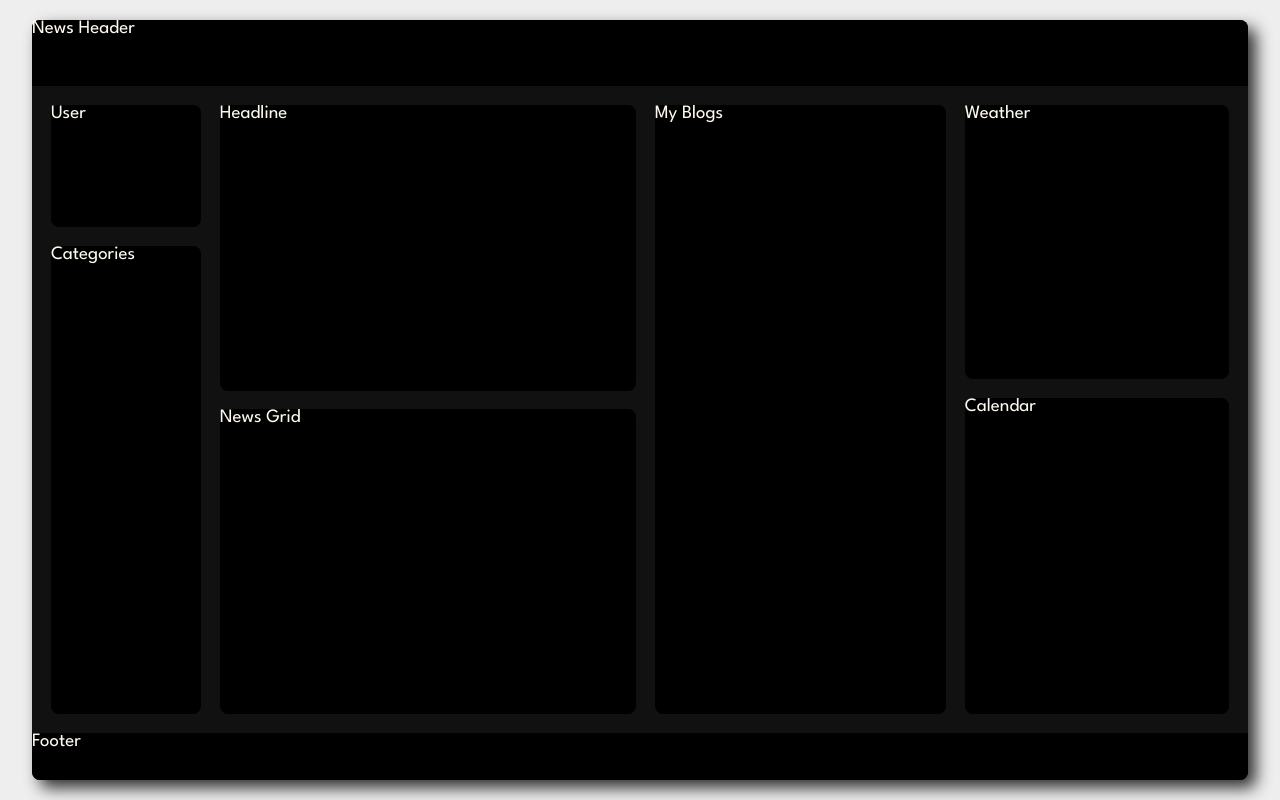
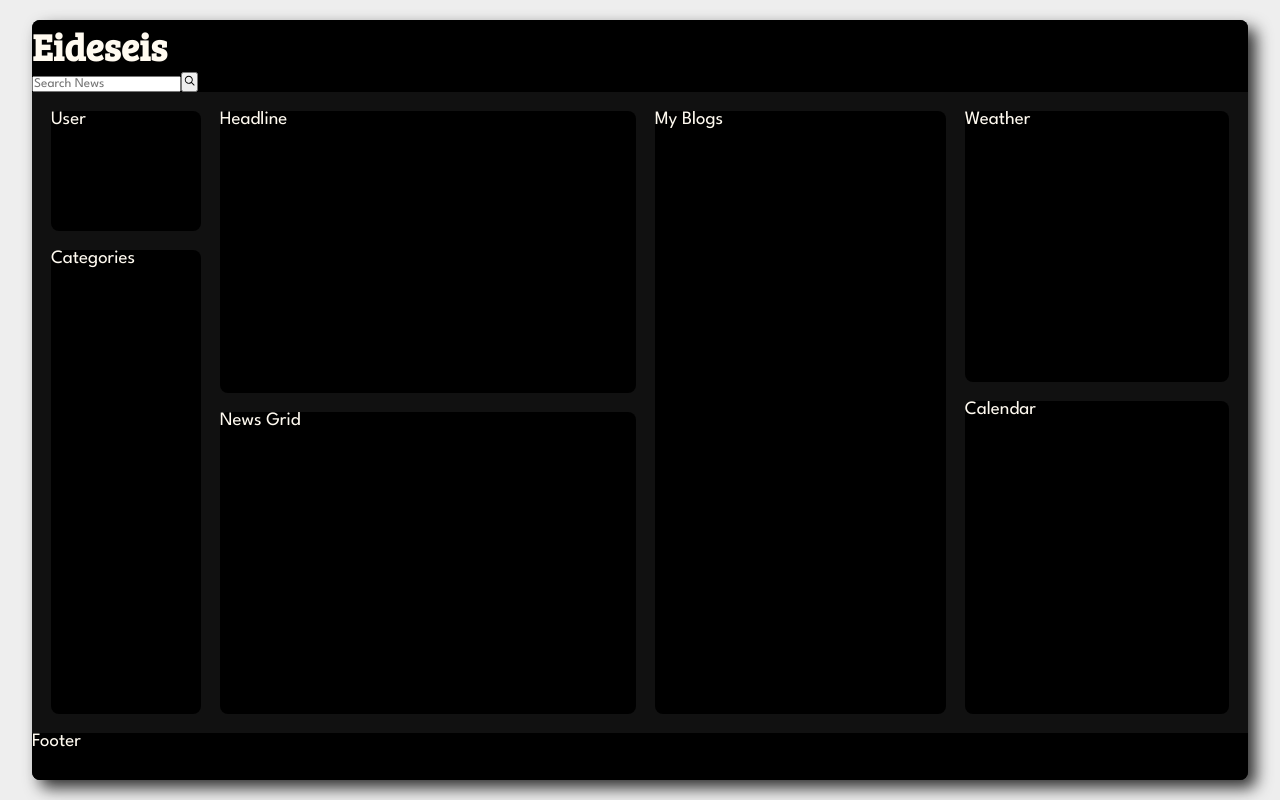
Before and after one commit to Nimira43/Eideseis, a React (Vite) app: page / in a window 1280 px wide. Built offline with nearby package versions, Linux system fonts and the light colour scheme.

Commit message:
Header markup for News.jsx

```diff
--- a/src/components/News.jsx
+++ b/src/components/News.jsx
@@ -1,11 +1,20 @@
 import '../css/News.css'
 import Weather from './Weather'
 import Calendar from './Calendar'
+import { RxMagnifyingGlass } from 'react-icons/rx'
 
 const NewsPage = () => {
   return (
     <div className='news'>
-      <header className='news-header'>News Header</header>
+      <header className='news-header'>
+        <h1 className='logo'>Eideseis</h1>
+        <div className="searchbar">
+          <form>
+            <input type="text" placeholder='Search News' />
+            <button type='submit'><RxMagnifyingGlass /></button>
+          </form>
+        </div>
+      </header>
       <div className='news-content'>
         <div className='navbar'>
           <div className='user'>User</div>
```
Also changed, not shown: src/css/News.css (line endings or trailing spaces).
